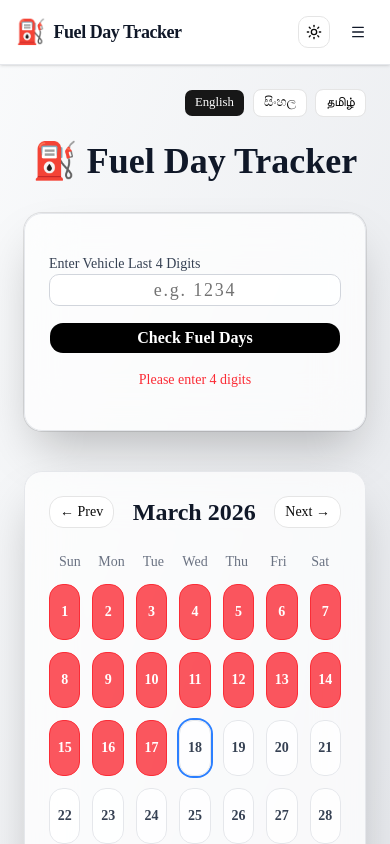
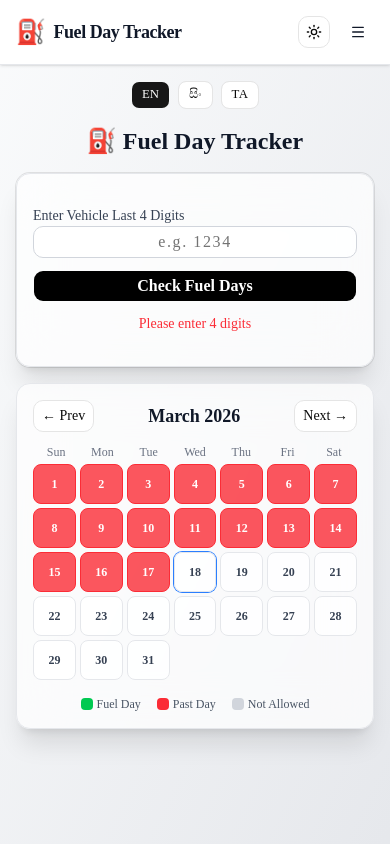
Before and after one commit to Ishan-03/fuel-day-tracker, a Next.js app: page / in a window 390 px wide. Both pictures are taken after a click on the button "Check Fuel Days". Shown: the top 844 px of the page. Built offline with nearby package versions, Linux system fonts and the light colour scheme.

Commit message:
Enhanced UI/UX

```diff
--- a/app/page.tsx
+++ b/app/page.tsx
@@ -20,43 +20,196 @@ export default function Home() {
   const [currentDate, setCurrentDate] = useState(new Date())
   const [locale, setLocale] = useState<"en" | "si" | "ta">("en")
   const [error, setError] = useState("")
+  const [isMobile, setIsMobile] = useState(false)
 
   const t = translations[locale]
 
-  // Update every minute so day change reflects automatically
+  // Detect mobile
   useEffect(() => {
-    const interval = setInterval(() => {
-      setCurrentDate(new Date())
-    }, 60 * 1000)
+    const handleResize = () => setIsMobile(window.innerWidth < 640)
+    handleResize()
+    window.addEventListener("resize", handleResize)
+    return () => window.removeEventListener("resize", handleResize)
+  }, [])
 
+  // Update current date every minute
+  useEffect(() => {
+    const interval = setInterval(() => setCurrentDate(new Date()), 60 * 1000)
     return () => clearInterval(interval)
   }, [])
 
   const handleCheck = () => {
     setError("")
-
     if (vehicle.length !== 4 || !/^\d{4}$/.test(vehicle)) {
       setError(vehicle.length !== 4 ? t.errors.digits : t.errors.invalid)
       setAllowedType(null)
       return
     }
-
     const lastDigit = parseInt(vehicle[vehicle.length - 1])
     setAllowedType(lastDigit % 2 === 0 ? "even" : "odd")
   }
 
+  // Calendar calculations
   const start = startOfMonth(currentDate)
   const end = endOfMonth(currentDate)
   const days = eachDayOfInterval({ start, end })
   const startDayIndex = getDay(start)
-
-  // check today
   const today = new Date()
   today.setHours(0, 0, 0, 0)
 
   return (
-    <main className="min-h-screen p-6 bg-gradient-to-br from-gray-50 to-gray-200 dark:from-black dark:to-gray-900 transition-colors">
+    <main className="min-h-screen bg-gradient-to-br from-gray-50 to-gray-200 dark:from-black dark:to-gray-900 transition-colors p-4">
 
+      {isMobile ? (
+        // ---------- MOBILE UI ----------
+        <div className="space-y-4">
+          {/* Language Switcher */}
+          <div className="flex justify-center gap-2 mb-4 flex-wrap">
+            {["en", "si", "ta"].map((l) => (
+              <Button
+                key={l}
+                size="sm"
+                variant={locale === l ? "default" : "outline"}
+                onClick={() => setLocale(l as "en" | "si" | "ta")}
+              >
+                {l === "en" ? "EN" : l === "si" ? "සිං" : "ТА"}
+              </Button>
+            ))}
+          </div>
+
+          {/* Title */}
+          <h1 className="text-2xl font-bold text-center text-gray-900 dark:text-white">
+            {t.title}
+          </h1>
+
+          {/* Input Card */}
+          <Card className="backdrop-blur-xl bg-white/70 dark:bg-white/5 border border-gray-200 dark:border-white/10 shadow-xl rounded-xl">
+            <CardContent className="p-4 space-y-3">
+              <div>
+                <label className="text-sm font-medium text-gray-700 dark:text-gray-300">
+                  {t.vehicleLabel}
+                </label>
+                <Input
+                  placeholder={t.placeholder}
+                  value={vehicle}
+                  maxLength={4}
+                  onChange={(e) => setVehicle(e.target.value.replace(/\D/g, ""))}
+                  className="text-center text-base tracking-widest bg-white/80 dark:bg-black/40 border-gray-300 dark:border-gray-700 focus:ring-2 focus:ring-green-500"
+                />
+              </div>
+
+              <Button
+                onClick={handleCheck}
+                className="w-full text-base font-semibold rounded-lg bg-black text-white hover:bg-gray-800 dark:bg-white dark:text-black dark:hover:bg-gray-200 transition"
+              >
+                {t.checkButton}
+              </Button>
+
+              {error && (
+                <p className="text-center text-sm text-red-500 font-medium">{error}</p>
+              )}
+
+              {allowedType && !error && (
+                <p className="text-center text-sm text-gray-600 dark:text-gray-400">
+                  {locale === "si"
+                    ? "අයත්වන කාණ්ඩය:"
+                    : locale === "ta"
+                    ? "வகை:"
+                    : "Category Type:"}{" "}
+                  <span className="text-green-500 font-semibold">{t.fuelType[allowedType]}</span>
+                </p>
+              )}
+            </CardContent>
+          </Card>
+
+          {/* Calendar */}
+          <div className="backdrop-blur-xl bg-white/70 dark:bg-white/5 border border-gray-200 dark:border-white/10 shadow-xl rounded-xl p-4 overflow-x-auto">
+            <div className="flex justify-between items-center mb-3">
+              <Button
+                variant="outline"
+                className="rounded-lg text-sm px-2"
+                onClick={() => setCurrentDate(subMonths(currentDate, 1))}
+              >
+                {t.prevMonth}
+              </Button>
+
+              <h2 className="text-lg font-semibold text-gray-900 dark:text-white">
+                {t.months[currentDate.getMonth()]} {currentDate.getFullYear()}
+              </h2>
+
+              <Button
+                variant="outline"
+                className="rounded-lg text-sm px-2"
+                onClick={() => setCurrentDate(addMonths(currentDate, 1))}
+              >
+                {t.nextMonth}
+              </Button>
+            </div>
+
+            {/* Week Days */}
+            <div className="grid grid-cols-7 text-center text-xs font-medium text-gray-500 dark:text-gray-400 mb-1">
+              {t.weekDays.map((day) => (
+                <div key={day}>{day}</div>
+              ))}
+            </div>
+
+            {/* Days */}
+            <div className="grid grid-cols-7 gap-1">
+              {Array.from({ length: startDayIndex }).map((_, i) => (
+                <div key={"empty-" + i}></div>
+              ))}
+
+              {days.map((date) => {
+                const day = date.getDate()
+                const normalizedDate = new Date(date)
+                normalizedDate.setHours(0, 0, 0, 0)
+                const isPast = normalizedDate < today
+                const isAllowed =
+                  allowedType &&
+                  ((allowedType === "even" && day % 2 === 0) ||
+                    (allowedType === "odd" && day % 2 !== 0))
+                const isToday = normalizedDate.getTime() === today.getTime()
+
+                return (
+                  <div
+                    key={date.toString()}
+                    className={`h-10 flex items-center justify-center text-xs font-semibold rounded-md transition-all duration-200 border cursor-pointer
+                      ${
+                        isPast
+                          ? "bg-red-500/80 text-white border-red-500"
+                          : isAllowed
+                          ? "bg-green-500 text-white border-green-500 shadow hover:scale-105"
+                          : "bg-white/80 dark:bg-black/40 text-gray-700 dark:text-gray-400 border-gray-200 dark:border-gray-700 hover:bg-gray-200 dark:hover:bg-gray-800"
+                      }
+                      ${isToday ? "ring-1 ring-blue-500" : ""}
+                    `}
+                  >
+                    {day}
+                  </div>
+                )
+              })}
+            </div>
+
+            {/* Legend */}
+            <div className="flex flex-wrap justify-center gap-4 mt-4 text-xs text-gray-600 dark:text-gray-400">
+              <div className="flex items-center gap-1">
+                <span className="w-3 h-3 bg-green-500 rounded"></span>
+                {t.legend.fuelDay}
+              </div>
+              <div className="flex items-center gap-1">
+                <span className="w-3 h-3 bg-red-500 rounded"></span>
+                {t.legend.pastDay}
+              </div>
+              <div className="flex items-center gap-1">
+                <span className="w-3 h-3 bg-gray-300 dark:bg-gray-700 rounded"></span>
+                {t.legend.notAllowed}
+              </div>
+            </div>
+          </div>
+        </div>
+      ) : (
+        // ---------- DESKTOP UI ----------
+        <div className="p-6">
           {/* Language Switcher */}
           <div className="flex justify-end mb-6 gap-2">
             {["en", "si", "ta"].map((l) => (
@@ -78,7 +231,6 @@ export default function Home() {
           {/* Input Card */}
           <Card className="max-w-md mx-auto mb-10 backdrop-blur-xl bg-white/70 dark:bg-white/5 border border-gray-200 dark:border-white/10 shadow-2xl rounded-2xl">
             <CardContent className="p-6 space-y-4">
-
               <div className="space-y-2">
                 <label className="text-sm font-medium text-gray-700 dark:text-gray-300">
                   {t.vehicleLabel}
@@ -87,9 +239,7 @@ export default function Home() {
                   placeholder={t.placeholder}
                   value={vehicle}
                   maxLength={4}
-              onChange={(e) =>
-                setVehicle(e.target.value.replace(/\D/g, ""))
-              }
+                  onChange={(e) => setVehicle(e.target.value.replace(/\D/g, ""))}
                   className="text-center text-lg tracking-widest bg-white/80 dark:bg-black/40 border-gray-300 dark:border-gray-700 focus:ring-2 focus:ring-green-500"
                 />
               </div>
@@ -102,9 +252,7 @@ export default function Home() {
               </Button>
 
               {error && (
-            <p className="text-center text-sm text-red-500 font-medium">
-              {error}
-            </p>
+                <p className="text-center text-sm text-red-500 font-medium">{error}</p>
               )}
 
               {allowedType && !error && (
@@ -114,9 +262,7 @@ export default function Home() {
                     : locale === "ta"
                     ? "வகை:"
                     : "Category Type:"}{" "}
-              <span className="text-green-500 font-semibold">
-                {t.fuelType[allowedType]}
-              </span>
+                  <span className="text-green-500 font-semibold">{t.fuelType[allowedType]}</span>
                 </p>
               )}
             </CardContent>
@@ -124,7 +270,6 @@ export default function Home() {
 
           {/* Calendar */}
           <div className="max-w-4xl mx-auto backdrop-blur-xl bg-white/70 dark:bg-white/5 border border-gray-200 dark:border-white/10 shadow-2xl rounded-2xl p-6">
-
             <div className="flex justify-between items-center mb-6">
               <Button
                 variant="outline"
@@ -135,8 +280,7 @@ export default function Home() {
               </Button>
 
               <h2 className="text-2xl font-semibold text-gray-900 dark:text-white">
-            {t.months[currentDate.getMonth()]}{" "}
-            {currentDate.getFullYear()}
+                {t.months[currentDate.getMonth()]} {currentDate.getFullYear()}
               </h2>
 
               <Button
@@ -163,26 +307,19 @@ export default function Home() {
 
               {days.map((date) => {
                 const day = date.getDate()
-
-            // normalize date (timezone safe)
                 const normalizedDate = new Date(date)
                 normalizedDate.setHours(0, 0, 0, 0)
-
                 const isPast = normalizedDate < today
-
                 const isAllowed =
                   allowedType &&
                   ((allowedType === "even" && day % 2 === 0) ||
                     (allowedType === "odd" && day % 2 !== 0))
-
-            // today detection
                 const isToday = normalizedDate.getTime() === today.getTime()
 
                 return (
                   <div
                     key={date.toString()}
                     className={`h-14 flex items-center justify-center rounded-xl text-sm font-semibold transition-all duration-200 border cursor-pointer
-
                       ${
                         isPast
                           ? "bg-red-500/80 text-white border-red-500"
@@ -190,7 +327,6 @@ export default function Home() {
                           ? "bg-green-500 text-white border-green-500 shadow-lg hover:scale-105"
                           : "bg-white/80 dark:bg-black/40 text-gray-700 dark:text-gray-400 border-gray-200 dark:border-gray-700 hover:bg-gray-200 dark:hover:bg-gray-800"
                       }
-
                       ${isToday ? "ring-2 ring-blue-500" : ""}
                     `}
                   >
@@ -216,6 +352,8 @@ export default function Home() {
               </div>
             </div>
           </div>
+        </div>
+      )}
     </main>
   )
 }
```
Lines whose indentation alone changed are shown as unchanged.
